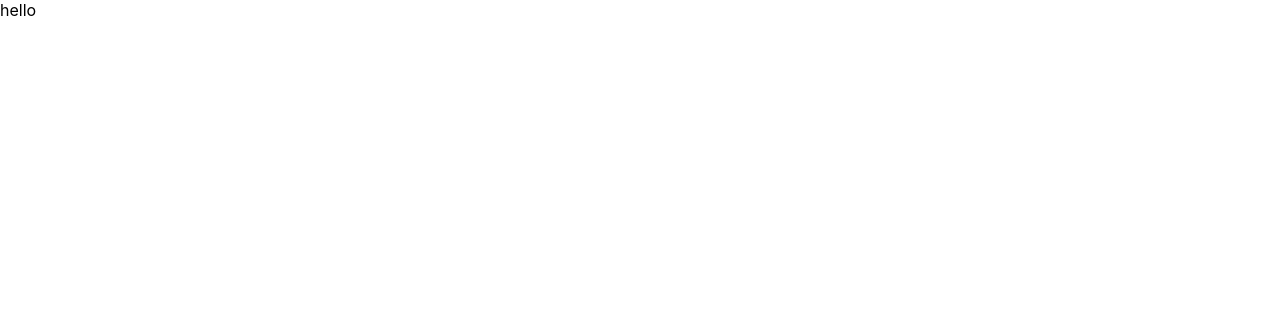
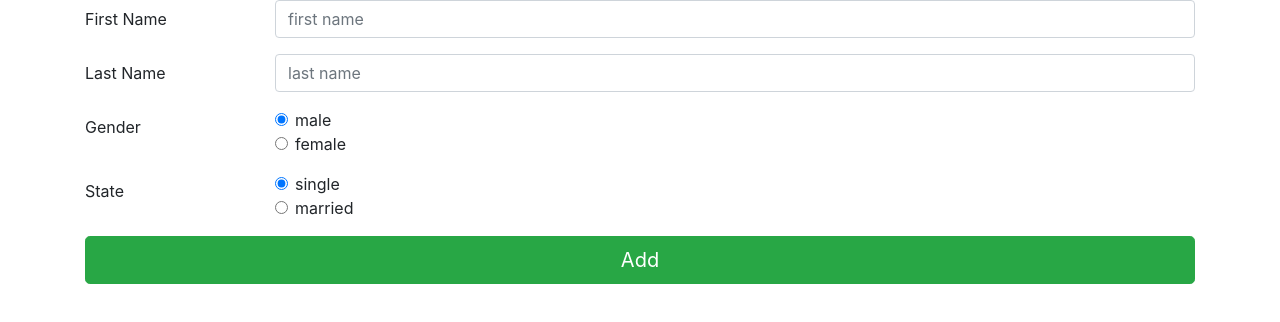
Before and after one commit to zaraco/react-user-list-filter, a React (Create React App) app: page /add in a window 1280 px wide. Shown: the top 322 px of the page. Built offline with nearby package versions, Linux system fonts and the light colour scheme.

Commit message:
form improved

```diff
--- a/src/App.js
+++ b/src/App.js
@@ -1,5 +1,6 @@
 import React, {Component} from 'react';
 import './App.css';
+import 'bootstrap/dist/css/bootstrap.min.css';
 import {BrowserRouter as Router , Route, Switch} from "react-router-dom";
 import {Col, Container, Row} from "react-bootstrap";
 import AddForm from "./Component/AddForm";
--- a/src/Component/AddForm.js
+++ b/src/Component/AddForm.js
@@ -1,15 +1,141 @@
 import React, {Component} from 'react';
+import {Form, Row, Col, Button} from "react-bootstrap";
 
 
 class AddForm extends Component {
     constructor() {
         super();
+        this.state = {
+            firstName: '',
+            lastName: '',
+            gender: 'male',
+            state: 'single'
+        }
     }
 
+    changeHandlerName = (e) => {
+        this.setState({
+            fistName: e.target.value
+        })
+    }
+
+    changeHandlerFamily = (e) => {
+        this.setState({
+            lastName: e.target.value
+        })
+    }
+
+    changeHandlerGender1 = (e) => {
+        this.setState({
+            gender: e.target.value
+        })
+    }
+
+    changeHandlerGender2 = (e) => {
+        this.setState({
+            gender: e.target.value
+        })
+    }
+
+    changeHandlerState1 = (e) => {
+        this.setState({
+            state: e.target.value
+        })
+    }
+
+    changeHandlerState2 = (e) => {
+        this.setState({
+            state: e.target.value
+        })
+    }
+
+
+
+
+
     render() {
+        console.log(this.state)
         return (
             <>
-                hello
+                <Form>
+                    <Form.Group as={Row} controlId="formHorizontalName">
+                        <Form.Label column sm={2}>
+                            First Name
+                        </Form.Label>
+                        <Col sm={10}>
+                            <Form.Control type="text" placeholder="first name" onChange={this.changeHandlerName}/>
+                        </Col>
+                    </Form.Group>
+
+                    <Form.Group as={Row} controlId="formHorizontalFamily">
+                        <Form.Label column sm={2}>
+                            Last Name
+                        </Form.Label>
+                        <Col sm={10}>
+                            <Form.Control type="text" placeholder="last name" onChange={this.changeHandlerFamily}/>
+                        </Col>
+                    </Form.Group>
+                    <fieldset>
+                        <Form.Group as={Row}>
+                            <Form.Label as="legend" column sm={2}>
+                                Gender
+                            </Form.Label>
+                            <Col sm={10}>
+                                <Form.Check
+                                    type="radio"
+                                    label="male"
+                                    name="gender"
+                                    id="gender1"
+                                    value="male"
+                                    checked={this.state.gender === 'male'}
+                                    onChange={this.changeHandlerGender1}
+                                />
+                                <Form.Check
+                                    type="radio"
+                                    label="female"
+                                    name="gender"
+                                    id="gender2"
+                                    value="female"
+                                    checked={this.state.gender === 'female'}
+                                    onChange={this.changeHandlerGender2}
+                                />
+
+                            </Col>
+                        </Form.Group>
+                    </fieldset>
+
+                    <fieldset>
+                        <Form.Group as={Row}>
+                            <Form.Label as="legend" column sm={2}>
+                                State
+                            </Form.Label>
+                            <Col sm={10}>
+                                <Form.Check
+                                    type="radio"
+                                    label="single"
+                                    name="state"
+                                    id="state1"
+                                    value="single"
+                                    checked={this.state.state === 'single'}
+                                    onChange={this.changeHandlerState1}
+                                />
+                                <Form.Check
+                                    type="radio"
+                                    label="married"
+                                    name="state"
+                                    id="state2"
+                                    value="married"
+                                    checked={this.state.state === 'married'}
+                                    onChange={this.changeHandlerState2}
+                                />
+                            </Col>
+                        </Form.Group>
+                    </fieldset>
+
+                    <Button variant="success" size="lg" type="submit" block>
+                        Add
+                    </Button>
+                </Form>
             </>
         );
     }
```
